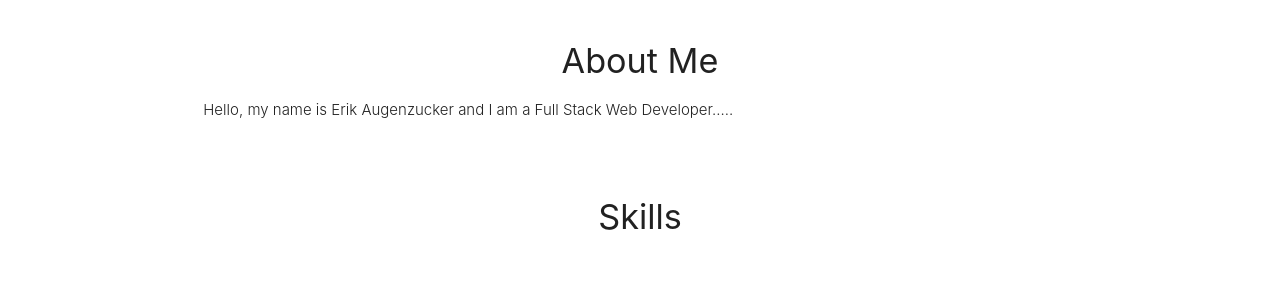
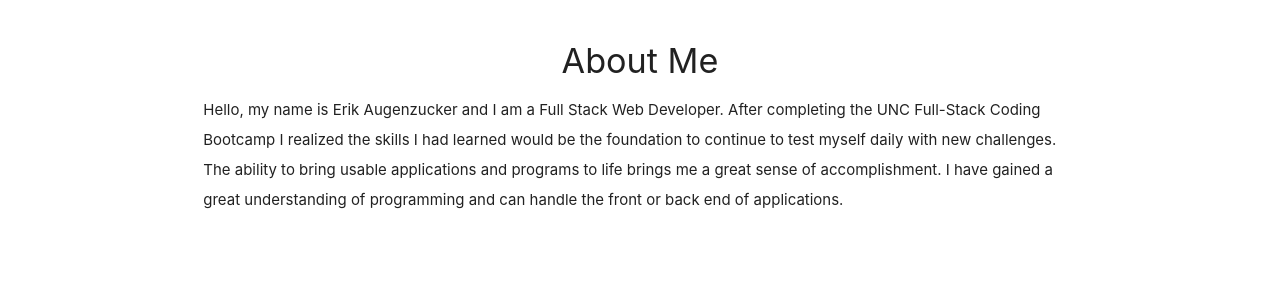
Before and after one commit to Eaug2/Portfolio, a plain HTML site: page index.html in a window 1280 px wide. Shown: the part 382-666 px from the top of the page. Drawn offline with nearby package versions, Linux system fonts and the light colour scheme; some icons are missing.

Commit message:
updated bio

```diff
--- a/index.html
+++ b/index.html
@@ -60,7 +60,13 @@
             <i class="mdi-content-send brown-text"></i>
           </h3>
           <h4>About Me</h4>
-          <p class="left-align light">Hello, my name is Erik Augenzucker and I am a Full Stack Web Developer.....</p>
+          <p class="left-align">Hello, my name is Erik Augenzucker and I am a Full Stack Web Developer.
+              After completing the UNC Full-Stack Coding Bootcamp I realized the skills I had learned would be the foundation to continue to
+              test myself daily with new challenges.
+              The ability to bring usable applications and programs to life brings me a great sense of accomplishment.
+               I have gained a great understanding of programming and can handle the front or back end of applications.
+
+          </p>
         </div>
       </div>
 
```
